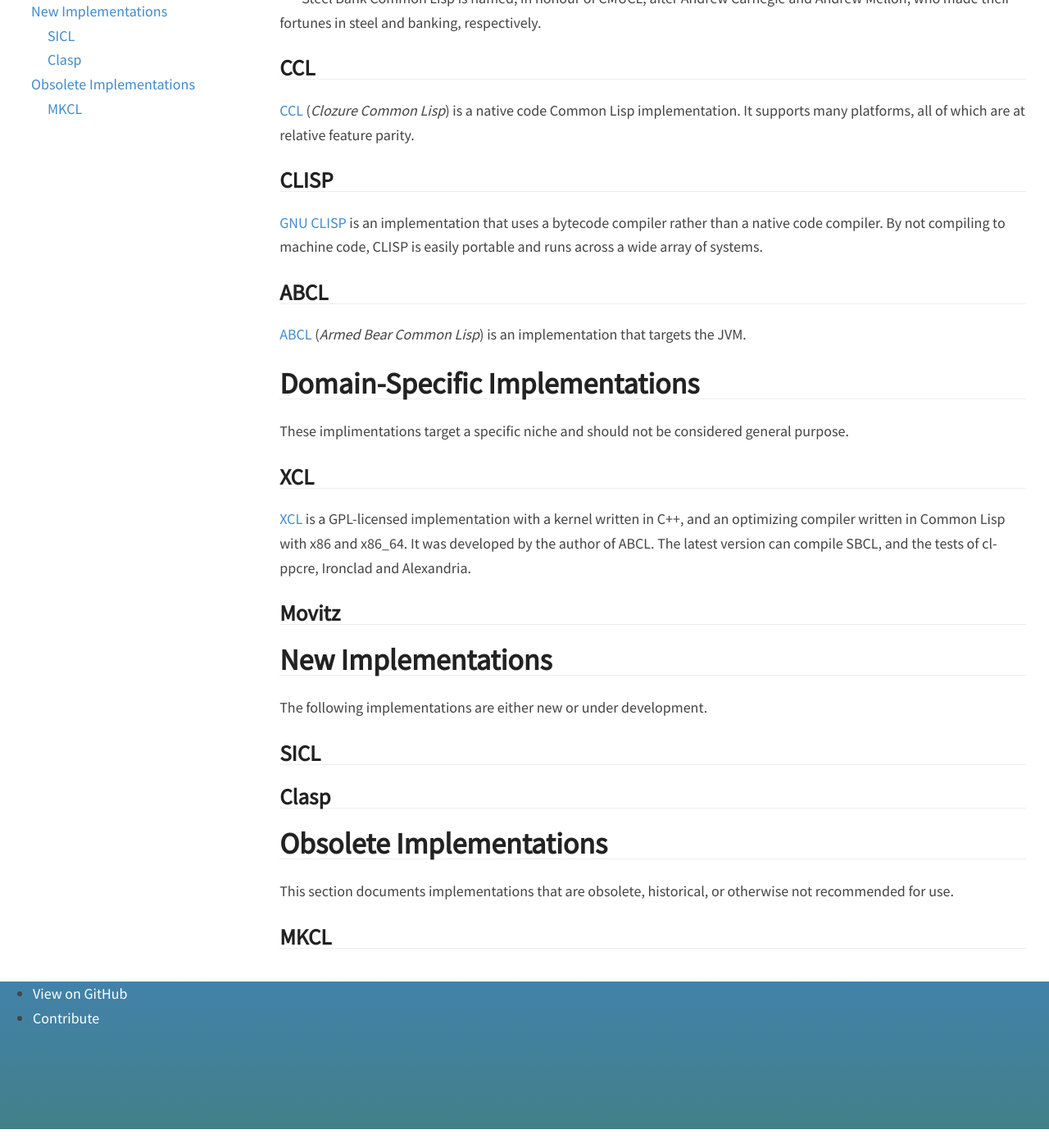
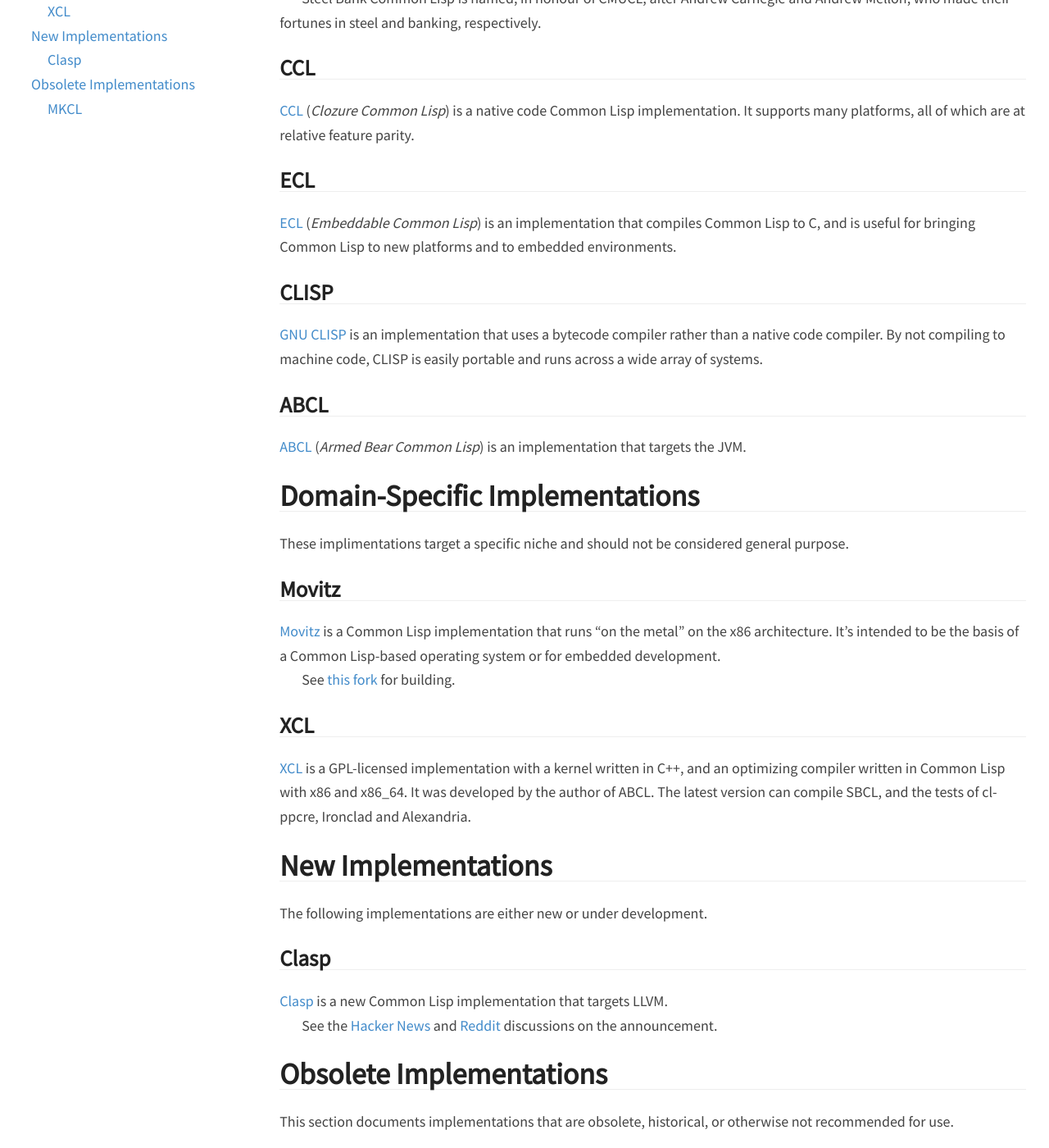
Before and after one commit to LispLang/lisplang.github.io, a Jekyll site: the page built from wiki/implementations.md, in a window 1280 px wide and 1400 px high, scrolled down 515 px. Shown: the whole window at 82% size. Built offline with Jekyll 4.4.1, drawn with Linux system fonts in a browser that asks for light colours; nearby versions of some CDN libraries; some web fonts are replaced; before the commit the page ends 1892 px from its top, so only the background shows below that; some of the changed text lies outside the part shown.

Commit message:
Expand implementations article

```diff
--- a/wiki/implementations.md
+++ b/wiki/implementations.md
@@ -23,6 +23,12 @@
 Lisp implementation. It supports many platforms, all of which are at relative
 feature parity.
 
+## ECL
+
+[ECL](http://ecls.sourceforge.net/) (*Embeddable Common Lisp*) is an
+implementation that compiles Common Lisp to C, and is useful for bringing Common
+Lisp to new platforms and to embedded environments.
+
 ## CLISP
 
 [GNU CLISP](http://www.clisp.org/) is an implementation that uses a bytecode
@@ -39,6 +45,14 @@
 These implimentations target a specific niche and should not be considered
 general purpose.
 
+## Movitz
+
+[Movitz](http://common-lisp.net/project/movitz/) is a Common Lisp implementation
+that runs "on the metal" on the x86 architecture. It's intended to be the basis
+of a Common Lisp-based operating system or for embedded development.
+
+See [this fork](https://github.com/PuercoPop/Movitz) for building.
+
 ## XCL
 
 [XCL](https://github.com/gnooth/xcl) is a GPL-licensed implementation with a
@@ -46,15 +60,20 @@
 x86 and x86_64. It was developed by the author of ABCL. The latest version can
 compile SBCL, and the tests of cl-ppcre, Ironclad and Alexandria.
 
-## Movitz
-
 # New Implementations
 
 The following implementations are either new or under development.
 
-## SICL
+## Clasp
 
-## Clasp
+[Clasp][claspgh] is a new Common Lisp implementation that targets LLVM.
+
+See the [Hacker News][clasphn] and [Reddit][claspreddit] discussions on the
+announcement.
+
+[claspgh]: https://github.com/drmeister/clasp
+[clasphn]: https://news.ycombinator.com/item?id=8367404
+[claspreddit]: http://www.reddit.com/r/programming/comments/2hflzk/announcing_clasp_a_common_lisp_implementation/
 
 # Obsolete Implementations
 
@@ -62,3 +81,6 @@
 otherwise not recommended for use.
 
 ## MKCL
+
+[ManKai Common Lisp](http://common-lisp.net/project/mkcl/) started as a fork of
+ECL.
```
